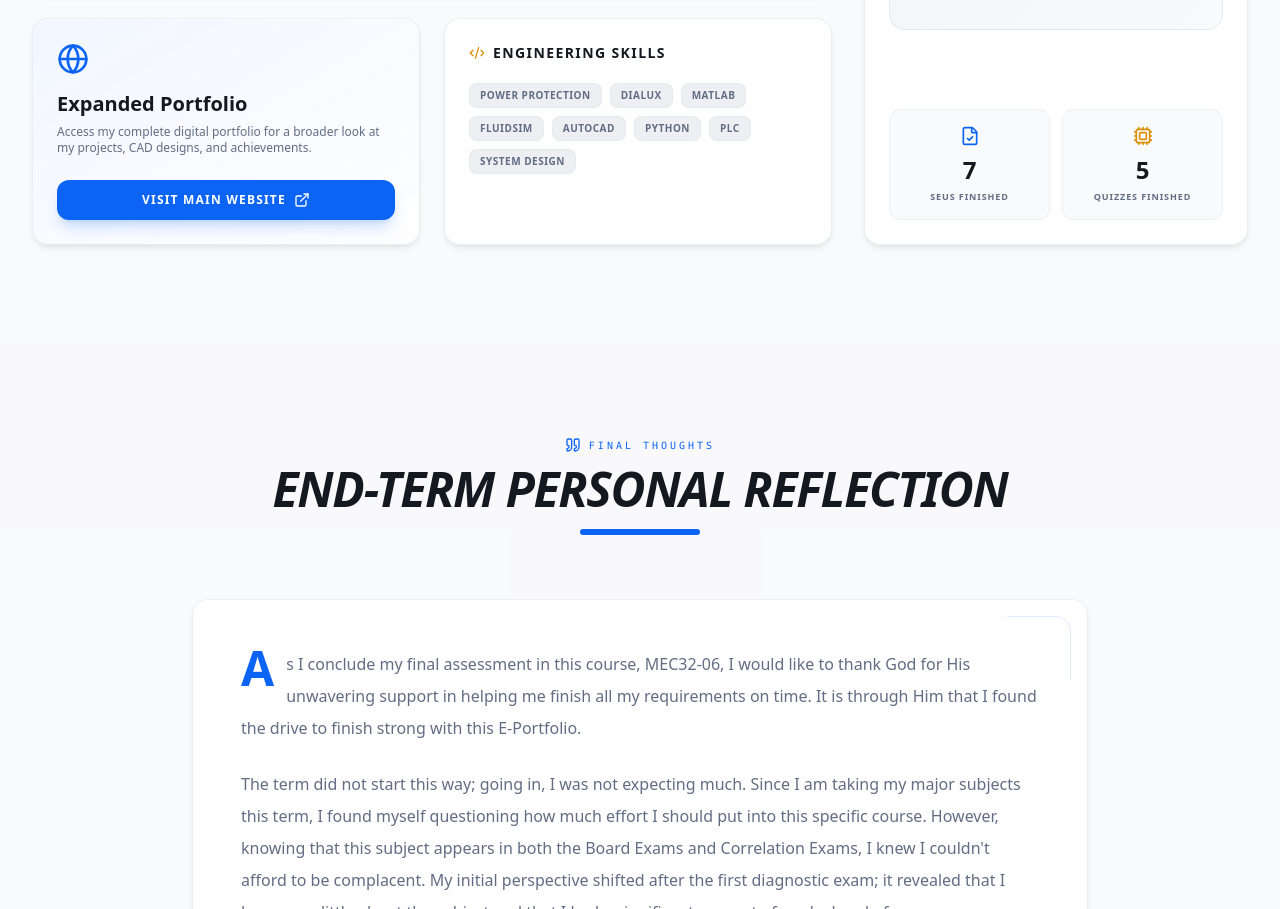
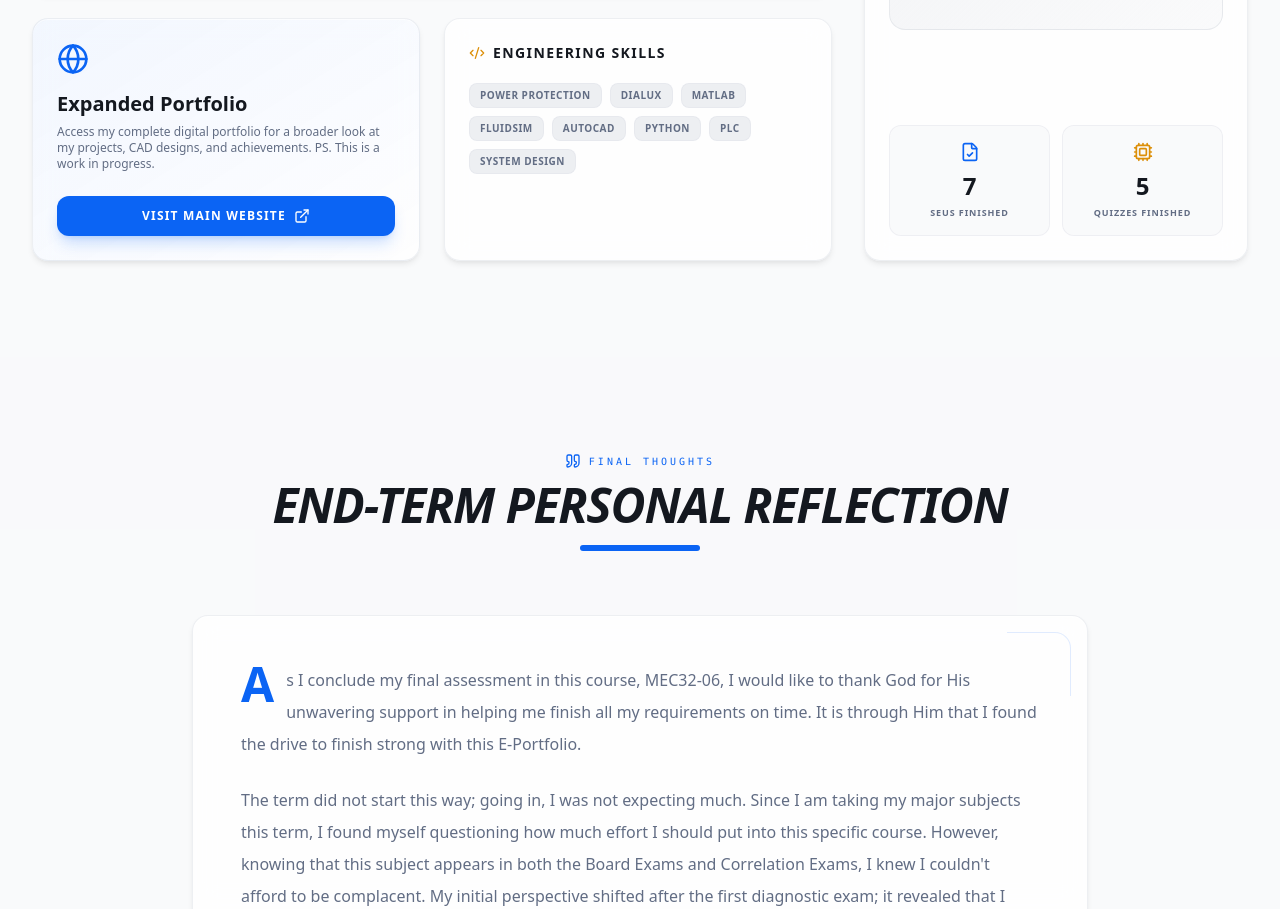
Before and after one commit to Sel1207/deformable-bodies-portfolio, a React (Vite) app: page / in a window 1280 px wide. Shown: the part 5060-5969 px from the top of the page. Built offline with nearby package versions, Linux system fonts and the light colour scheme.

Commit message:
style: updated favicon to custom neon hexagon SVG

```diff
--- a/src/sections/AboutStudent.tsx
+++ b/src/sections/AboutStudent.tsx
@@ -116,7 +116,7 @@ export default function AboutStudent() {
               >
                 <Globe className="w-8 h-8 text-primary mb-4" />
                 <h4 className="text-xl font-bold text-foreground mb-2 leading-tight">Expanded Portfolio</h4>
-                <p className="text-xs text-muted-foreground mb-6">Access my complete digital portfolio for a broader look at my projects, CAD designs, and achievements.</p>
+                <p className="text-xs text-muted-foreground mb-6">Access my complete digital portfolio for a broader look at my projects, CAD designs, and achievements. PS. This is a work in progress.</p>
                 <a
                   href="https://karl-philip-espino.vercel.app/"
                   target="_blank"
```
